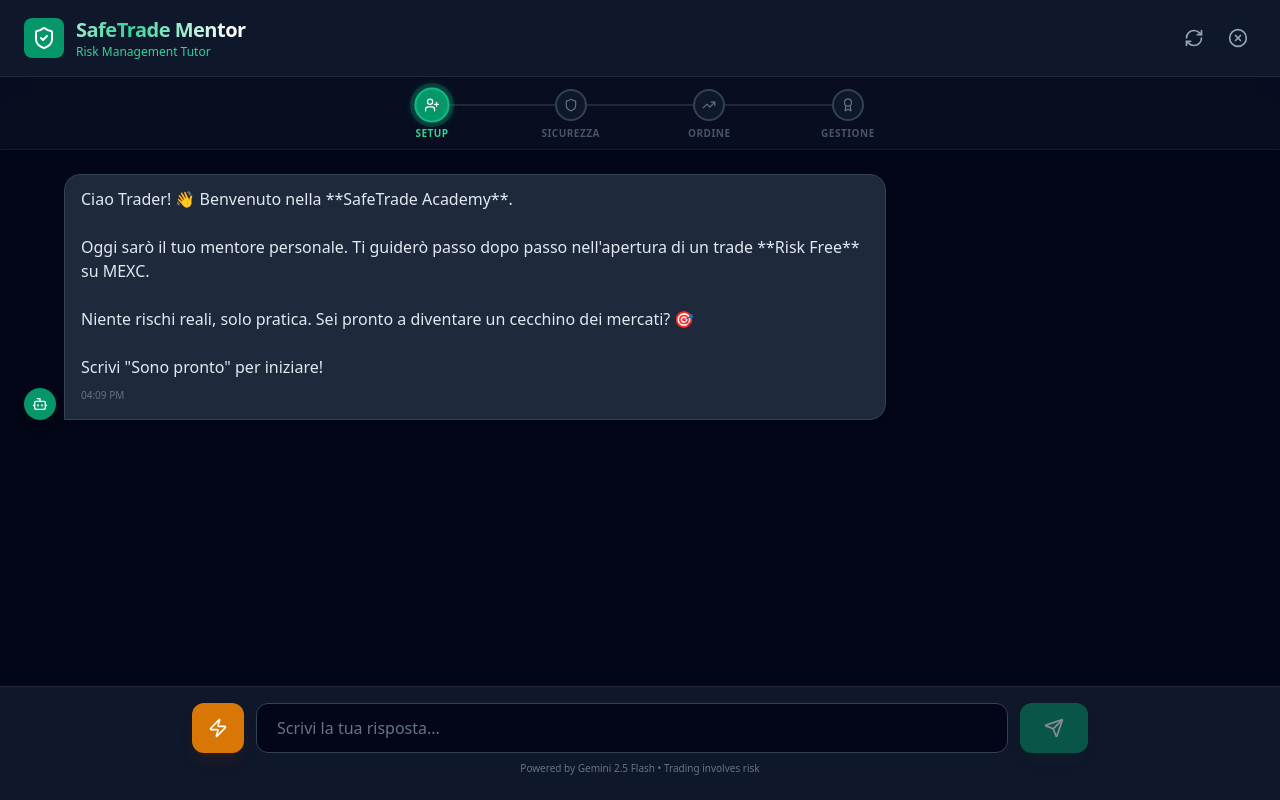
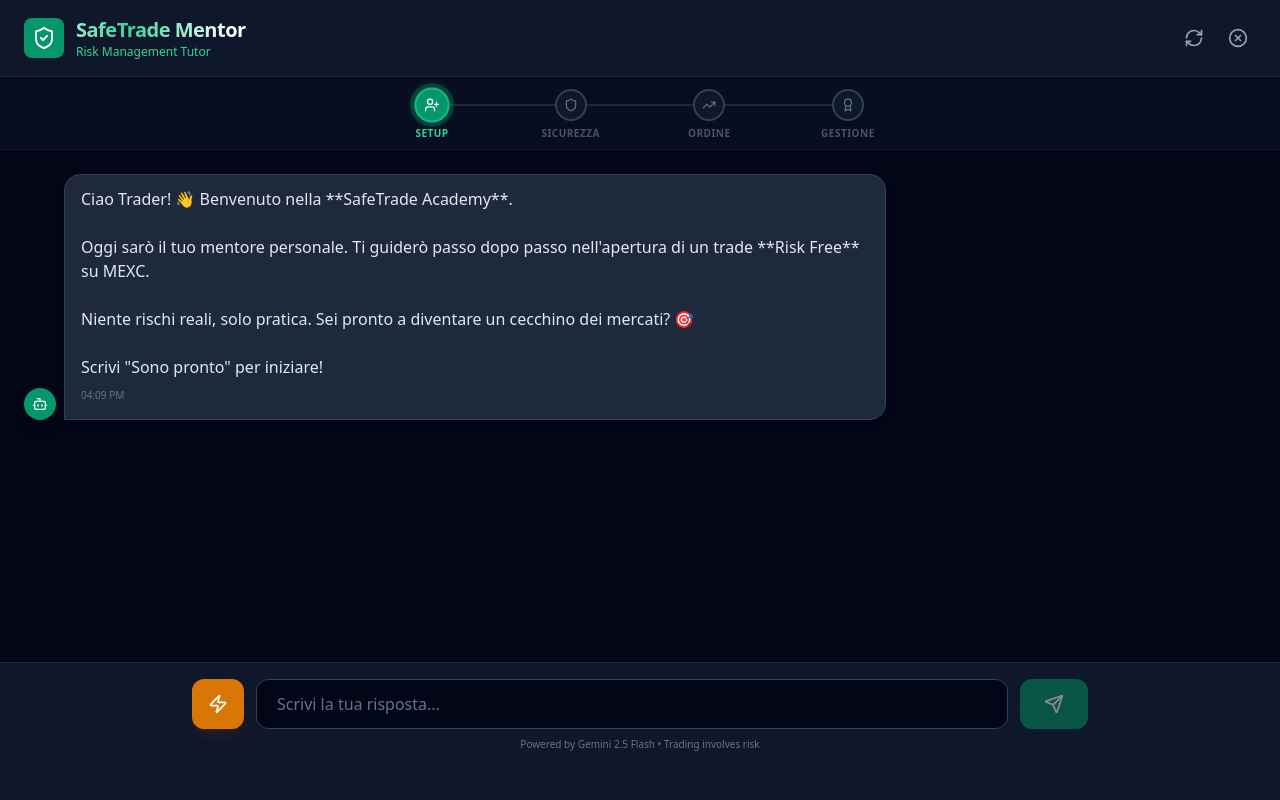
Before and after one commit to MauroilFuriano/safetrade-mentor, a React (Vite) app: page / in a window 1280 px wide. Built offline with nearby package versions, Linux system fonts and the light colour scheme.

Commit message:
Add files via upload

```diff
--- a/App.tsx
+++ b/App.tsx
@@ -45,7 +45,6 @@
   };
 
   // --- 3. LOGICA BENVENUTO (Ottimizzata per Telegram) ---
-  // Invece di chiamare l'AI (lento), usiamo un messaggio locale immediato col nome utente.
   useEffect(() => {
     if (!hasInitialized.current) {
       hasInitialized.current = true;
@@ -110,7 +109,6 @@
 
   const handleReset = () => {
     if (window.confirm("Vuoi ricominciare la lezione da capo?")) {
-      // Ricarica la pagina per pulire completamente lo stato e la memoria
       window.location.reload();
     }
   };
@@ -142,7 +140,7 @@
               <RefreshCw size={20} />
             </button>
 
-            {/* 4. TASTO CHIUDI (Chiama Telegram) */}
+            {/* TASTO CHIUDI */}
             <button
               onClick={closeApp}
               className="p-2 text-slate-400 hover:text-red-400 hover:bg-slate-800 rounded-full transition-colors"
@@ -153,7 +151,7 @@
         </div>
       </header>
 
-      {/* Progress Bar - Sticky under header */}
+      {/* Progress Bar */}
       <ProgressIndicator currentPhase={currentPhase} />
 
       {/* Main Chat Area */}
@@ -176,8 +174,8 @@
         <div ref={messagesEndRef} />
       </main>
 
-      {/* Input Area */}
-      <footer className="flex-none bg-slate-900 border-t border-slate-800 p-4 pb-6 md:pb-6 safe-area-bottom">
+      {/* Input Area - MODIFICATA CON PIU' SPAZIO SOTTO (pb-12) */}
+      <footer className="flex-none bg-slate-900 border-t border-slate-800 p-4 pb-12 md:pb-12 safe-area-bottom">
         <div className="max-w-4xl mx-auto flex gap-3">
           <button
             onClick={() => setIsSignalModalOpen(true)}
```
